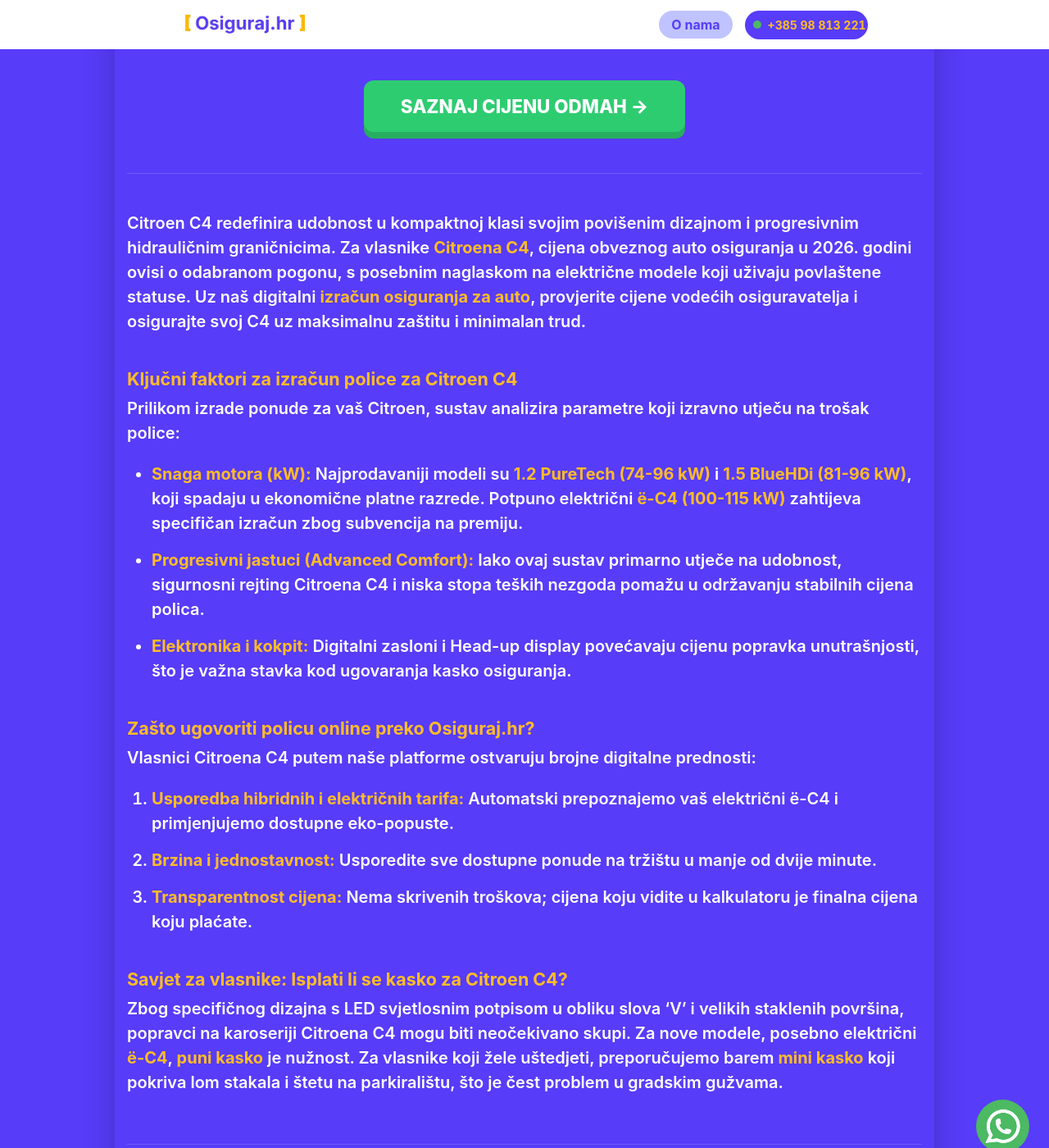
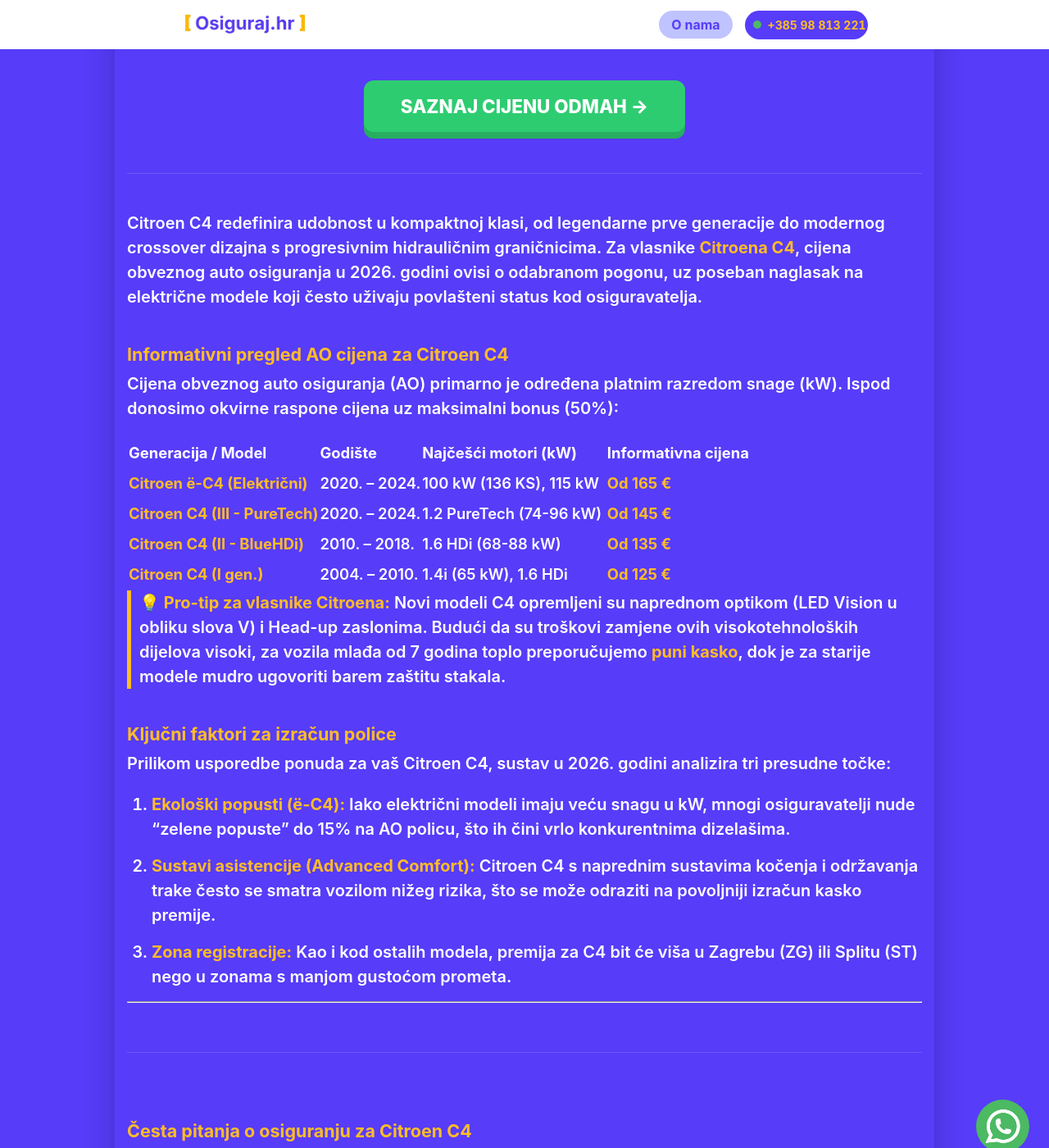
Before and after one commit to Filip-Gale/OsigurajHR, a Jekyll site: the page built from auto-osiguranje/citroen-c4.md, in a window 1280 px wide and 1400 px high, scrolled down 315 px. Shown: the whole window at 82% size. Built offline with Jekyll 4.4.1, drawn with Linux system fonts in a browser that asks for light colours; some of the changed text lies outside the part shown.

Commit message:
Update citroen-c4.md

```diff
--- a/auto-osiguranje/citroen-c4.md
+++ b/auto-osiguranje/citroen-c4.md
@@ -1,48 +1,81 @@
 ---
 layout: grad
 grad_ime: ""
-title: "Osiguranje za Citroen C4 | Izračun cijene prema kW (2026)"
+title: "Osiguranje za Citroen C4 | Cijene po godištima (2004-2024)"
 permalink: /auto-osiguranje/citroen-c4/
-description: "Saznajte točnu cijenu auto osiguranja za Citroen C4. Usporedite ponude za PureTech, BlueHDi i električni ë-C4 uz uštede do 30% online."
+description: "Izračunajte cijenu osiguranja za Citroen C4. Provjerite informativne cijene za PureTech, BlueHDi i električni ë-C4 po godištima. Uštedite do 30% online."
 ---
 
-Citroen C4 redefinira udobnost u kompaktnoj klasi svojim povišenim dizajnom i progresivnim hidrauličnim graničnicima. Za vlasnike **Citroena C4**, cijena obveznog auto osiguranja u 2026. godini ovisi o odabranom pogonu, s posebnim naglaskom na električne modele koji uživaju povlaštene statuse. Uz naš digitalni **izračun osiguranja za auto**, provjerite cijene vodećih osiguravatelja i osigurajte svoj C4 uz maksimalnu zaštitu i minimalan trud.
+Citroen C4 redefinira udobnost u kompaktnoj klasi, od legendarne prve generacije do modernog crossover dizajna s progresivnim hidrauličnim graničnicima. Za vlasnike **Citroena C4**, cijena obveznog auto osiguranja u 2026. godini ovisi o odabranom pogonu, uz poseban naglasak na električne modele koji često uživaju povlašteni status kod osiguravatelja.
 
-### Ključni faktori za izračun police za Citroen C4
+### Informativni pregled AO cijena za Citroen C4
 
-Prilikom izrade ponude za vaš Citroen, sustav analizira parametre koji izravno utječu na trošak police:
+Cijena obveznog auto osiguranja (AO) primarno je određena platnim razredom snage (kW). Ispod donosimo okvirne raspone cijena uz maksimalni bonus (50%):
 
-* **Snaga motora (kW):** Najprodavaniji modeli su **1.2 PureTech (74-96 kW)** i **1.5 BlueHDi (81-96 kW)**, koji spadaju u ekonomične platne razrede. Potpuno električni **ë-C4 (100-115 kW)** zahtijeva specifičan izračun zbog subvencija na premiju.
-* **Progresivni jastuci (Advanced Comfort):** Iako ovaj sustav primarno utječe na udobnost, sigurnosni rejting Citroena C4 i niska stopa teških nezgoda pomažu u održavanju stabilnih cijena polica.
-* **Elektronika i kokpit:** Digitalni zasloni i Head-up display povećavaju cijenu popravka unutrašnjosti, što je važna stavka kod ugovaranja kasko osiguranja.
+| Generacija&nbsp;/&nbsp;Model | Godište&nbsp;&nbsp;&nbsp;&nbsp;&nbsp; | Najčešći motori (kW)&nbsp;&nbsp;&nbsp;&nbsp;&nbsp;&nbsp;&nbsp;&nbsp; | Informativna cijena |
+| :--- | :--- | :--- | :--- |
+| **Citroen ë-C4 (Električni)** | 2020. – 2024. | 100 kW (136 KS), 115 kW | **Od 165 €** |
+| **Citroen C4 (III - PureTech)** | 2020. – 2024. | 1.2 PureTech (74-96 kW) | **Od 145 €** |
+| **Citroen C4 (II - BlueHDi)** | 2010. – 2018. | 1.6 HDi (68-88 kW) | **Od 135 €** |
+| **Citroen C4 (I gen.)** | 2004. – 2010. | 1.4i (65 kW), 1.6 HDi | **Od 125 €** |
 
-### Zašto ugovoriti policu online preko Osiguraj.hr?
+> **💡 Pro-tip za vlasnike Citroena:** Novi modeli C4 opremljeni su naprednom optikom (LED Vision u obliku slova V) i Head-up zaslonima. Budući da su troškovi zamjene ovih visokotehnoloških dijelova visoki, za vozila mlađa od 7 godina toplo preporučujemo **puni kasko**, dok je za starije modele mudro ugovoriti barem zaštitu stakala.
 
-Vlasnici Citroena C4 putem naše platforme ostvaruju brojne digitalne prednosti:
+### Ključni faktori za izračun police
 
-1. **Usporedba hibridnih i električnih tarifa:** Automatski prepoznajemo vaš električni ë-C4 i primjenjujemo dostupne eko-popuste.
-2. **Brzina i jednostavnost:** Usporedite sve dostupne ponude na tržištu u manje od dvije minute.
-3. **Transparentnost cijena:** Nema skrivenih troškova; cijena koju vidite u kalkulatoru je finalna cijena koju plaćate.
+Prilikom usporedbe ponuda za vaš Citroen C4, sustav u 2026. godini analizira tri presudne točke:
+1.  **Ekološki popusti (ë-C4):** Iako električni modeli imaju veću snagu u kW, mnogi osiguravatelji nude "zelene popuste" do 15% na AO policu, što ih čini vrlo konkurentnima dizelašima.
+2.  **Sustavi asistencije (Advanced Comfort):** Citroen C4 s naprednim sustavima kočenja i održavanja trake često se smatra vozilom nižeg rizika, što se može odraziti na povoljniji izračun kasko premije.
+3.  **Zona registracije:** Kao i kod ostalih modela, premija za C4 bit će viša u Zagrebu (ZG) ili Splitu (ST) nego u zonama s manjom gustoćom prometa.
 
-### Savjet za vlasnike: Isplati li se kasko za Citroen C4?
-
-Zbog specifičnog dizajna s LED svjetlosnim potpisom u obliku slova 'V' i velikih staklenih površina, popravci na karoseriji Citroena C4 mogu biti neočekivano skupi. Za nove modele, posebno električni **ë-C4**, **puni kasko** je nužnost. Za vlasnike koji žele uštedjeti, preporučujemo barem **mini kasko** koji pokriva lom stakala i štetu na parkiralištu, što je čest problem u gradskim gužvama.
+---
 
 <div class="faq-section">
-    <h3>FAQ: Sve što trebate znati o osiguranje za Citroen C4</h3>
+    <h3>Česta pitanja o osiguranju za Citroen C4</h3>
 
     <div class="faq-item">
-        <h4>Je li osiguranje za električni ë-C4 jeftinije od dizelaša?</h4>
-        <p>Iako električni model ima više kilovata, mnogi osiguravatelji u 2026. nude popuste do 15% na AO policu za električna vozila, čime cijena postaje vrlo konkurentna.</p>
+        <h4>Je li osiguranje za električni ë-C4 skuplje od klasičnog benzinca?</h4>
+        <p>Zbog veće snage u kW osnovna cijena može biti viša, ali uz primjenu eko-popusta za električna vozila, konačna cijena police često je identična ili čak povoljnija od PureTech modela sličnih performansi.</p>
     </div>
 
     <div class="faq-item">
-        <h4>Mogu li prenijeti bonus od 50% ako kupujem novi C4?</h4>
-        <p>Naravno. Bonus je vezan uz osobu, a ne vozilo. Koristeći naš <strong>izračun osiguranja za auto</strong>, vaš popust će biti automatski obračunat.</p>
+        <h4>Što pokriva polica u slučaju kvara Advanced Comfort ovjesa?</h4>
+        <p>Obvezno AO osiguranje ne pokriva kvarove na vozilu. Za pomoć u slučaju kvara na cesti, preporučujemo ugovaranje dodatne usluge <strong>asistencije na cesti</strong> uz vašu policu.</p>
     </div>
 
     <div class="faq-item">
-        <h4>Što ako moj Citroen C4 ima ugrađenu kuku?</h4>
-        <p>Ako je kuka tvornička ili naknadno atestirana, potrebno je to navesti u polici. Većina osiguravatelja ne naplaćuje dodatno za kuku, ali ona mora biti upisana u dokumentaciju.</p>
+        <h4>Mogu li prenijeti 50% bonusa na novi Citroen C4?</h4>
+        <p>Da! Bonus je trajno vlasništvo vozača. Naš online kalkulator automatski preuzima vaš stečeni bonus i primjenjuje ga na novu policu, osiguravajući vam maksimalnu uštedu od prvog dana.</p>
     </div>
 </div>
+
+<script type="application/ld+json">
+{
+  "@context": "https://schema.org",
+  "@type": "FAQPage",
+  "mainEntity": [{
+    "@type": "Question",
+    "name": "Je li osiguranje za električni ë-C4 skuplje od klasičnog benzinca?",
+    "acceptedAnswer": {
+      "@type": "Answer",
+      "text": "Iako električni ë-C4 ima više kW, uz eko-popuste cijena osiguranja je često vrlo slična onoj za benzinske PureTech modele."
+    }
+  },
+  {
+    "@type": "Question",
+    "name": "Što pokriva polica u slučaju kvara Advanced Comfort ovjesa?",
+    "acceptedAnswer": {
+      "@type": "Answer",
+      "text": "AO osiguranje ne pokriva mehaničke kvarove. Za takve situacije preporučuje se ugovaranje asistencije na cesti ili kasko osiguranja."
+    }
+  },
+  {
+    "@type": "Question",
+    "name": "Mogu li prenijeti 50% bonusa na novi Citroen C4?",
+    "acceptedAnswer": {
+      "@type": "Answer",
+      "text": "Da, bonus je vezan uz vozača i može se u potpunosti prenijeti na bilo koji novi model Citroena C4 prilikom izrade police."
+    }
+  }]
+}
+</script>
```
